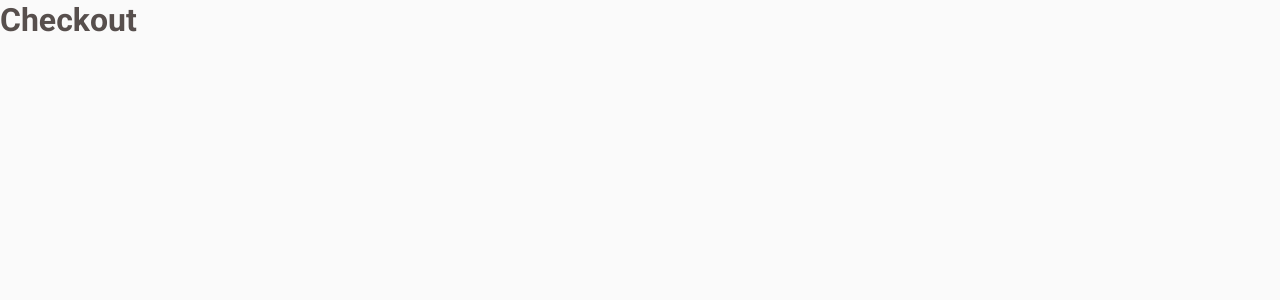
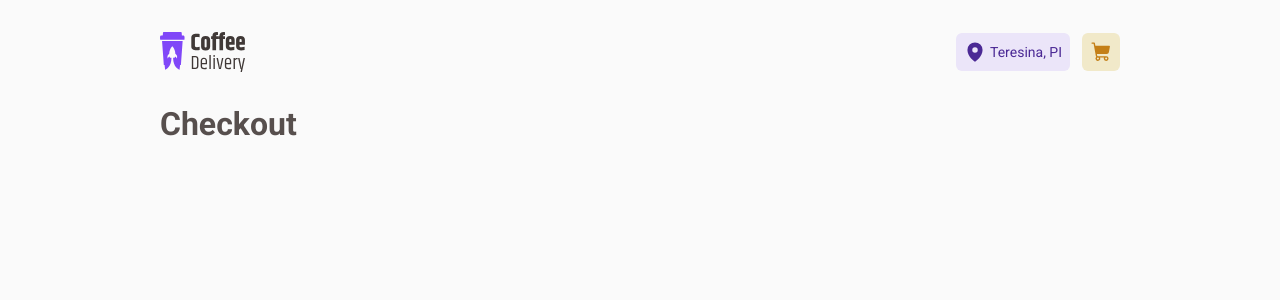
Before and after one commit to Dex64ter/Coffee-Delivery, a React (Vite) app: page /checkout in a window 1280 px wide. Shown: the top 300 px of the page. Built offline with nearby package versions, Linux system fonts and the light colour scheme.

Commit message:
Ajeitando certos erros

```diff
--- a/src/Router.tsx
+++ b/src/Router.tsx
@@ -7,10 +7,9 @@ export function Router() {
   return (
     <Routes>
       <Route path='/' element={<DefaultLayout />} >
-
+        <Route path='/' element={ <Home /> } />
+        <Route path='/checkout' element={ <Checkout /> } />
       </Route>
-      <Route path='/' element={ <Home /> } />
-      <Route path='/checkout' element={ <Checkout /> } />
     </Routes>
   )
 }
--- a/src/components/Header/styles.ts
+++ b/src/components/Header/styles.ts
@@ -7,7 +7,12 @@ export const HeaderContainer = styled.header`
   justify-content: space-between;
   align-items: center;
   padding: 2rem 0;
-  position: fixed;
+
+  position: sticky;
+  position: -webkit-sticky;
+  top: 0;
+
+  background-color: ${props => props.theme.base.background};
 `;
 
 export const ActionsContainer = styled.div`
```
